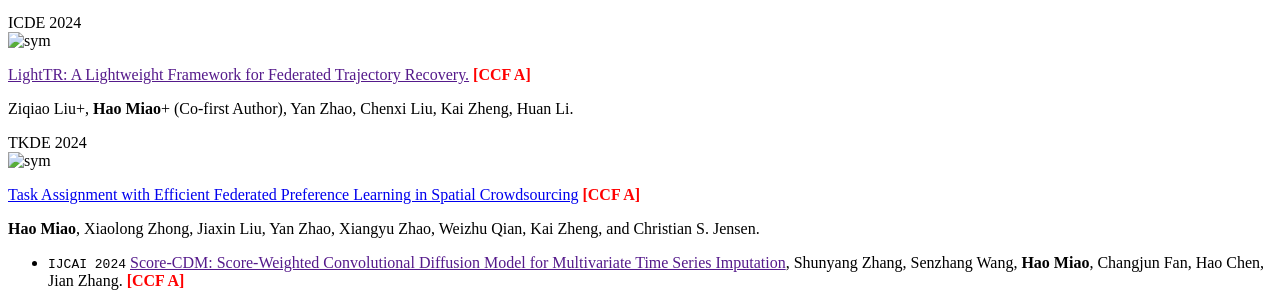
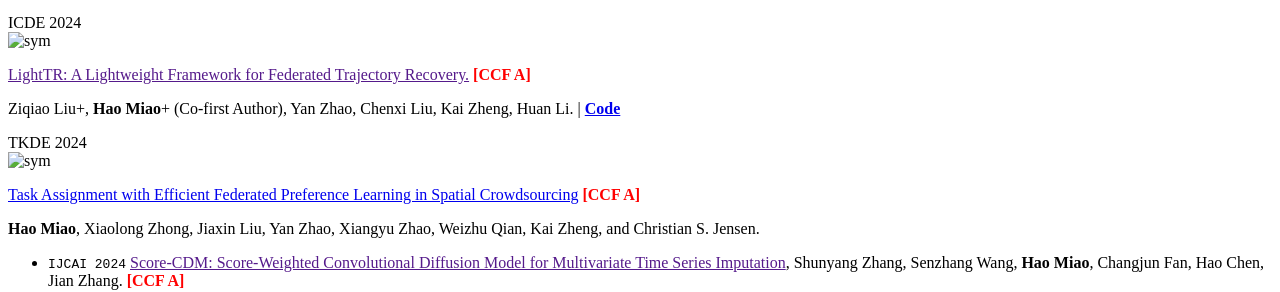
Before and after one commit to MiaoHaoSunny/MiaoHaoSunny.github.io, a Jekyll site: the page built from _pages/includes/pub.md, in a window 1280 px wide. Shown: the part 585-877 px from the top of the page. Built offline with Jekyll 4.4.1, drawn with Linux system fonts in a browser that asks for light colours; our own code applies the rules of GitHub Pages for plain Markdown files.

Commit message:
Update pub.md

```diff
--- a/_pages/includes/pub.md
+++ b/_pages/includes/pub.md
@@ -15,7 +15,7 @@
 
 [LightTR: A Lightweight Framework for Federated Trajectory Recovery.]() <b><font color="red">[CCF A]</font></b>
 
-Ziqiao Liu+, **Hao Miao**+ (Co-first Author), Yan Zhao, Chenxi Liu, Kai Zheng, Huan Li.
+Ziqiao Liu+, **Hao Miao**+ (Co-first Author), Yan Zhao, Chenxi Liu, Kai Zheng, Huan Li. | [**Code**](https://github.com/uestc-liuzq/LightTR)
 </div>
 </div>
 
```
